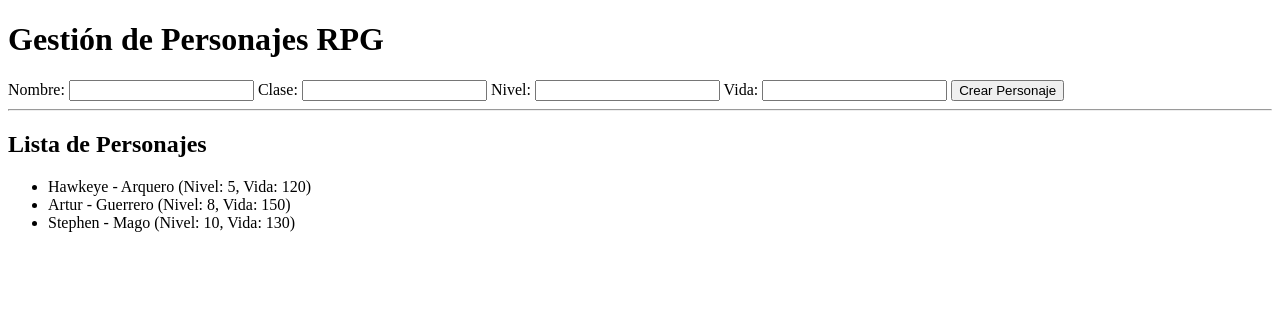
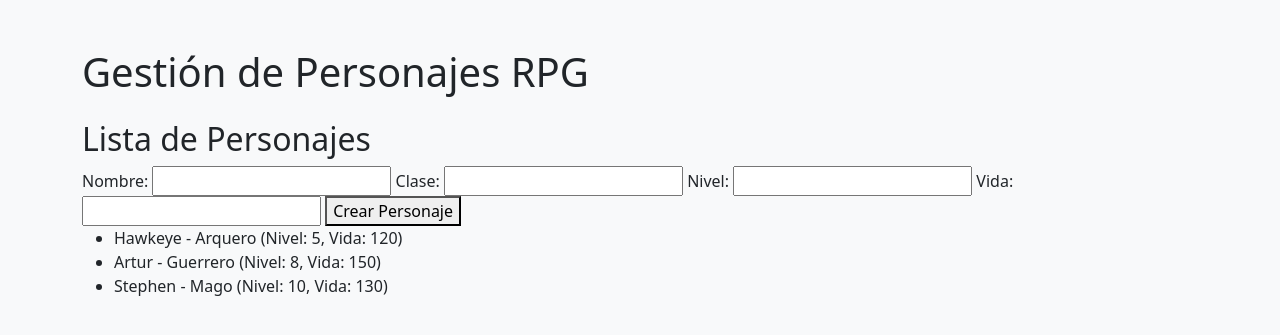
Before and after one commit to stg-rmz/RPG-MANAGER_PHYTON, a Flask app: page /personajes in a window 1280 px wide. Shown: the top 335 px of the page. Run offline with Flask 3, Linux system fonts and the light colour scheme.

Commit message:
Agrega UI de bootsrap en personajes.html

```diff
--- a/templates/personajes.html
+++ b/templates/personajes.html
@@ -3,10 +3,14 @@
 <head>
     <meta charset="UTF-8">
     <title>RPG Manager - Personajes</title>
+    <link href="https://cdn.jsdelivr.net/npm/bootstrap@5.3.3/dist/css/bootstrap.min.css" rel="stylesheet">
 </head>
-<body>
-    <h1>Gestión de Personajes RPG</h1>
+<body class="bg-light">
+    <div class="container mt-5">
+        <h1 class="mb-4">Gestión de Personajes RPG</h1>
 
+
+    <h2>Lista de Personajes</h2>
     <form action="/personajes" method="POST">
         <label>Nombre:</label>
         <input type="text" name="nombre">
@@ -23,13 +27,13 @@
         <button type="submit">Crear Personaje</button>
     </form>
 
-    <hr>
-    <h2>Lista de Personajes</h2>
     <ul>
         {% for p in personajes %}
             <li>{{ p.nombre }} - {{ p.clase_personaje }} (Nivel: {{ p.nivel }}, Vida: {{ p.vida }})</li>
         {% endfor %}
     </ul>
 
+    </div>
+    <script src="https://cdn.jsdelivr.net/npm/bootstrap@5.3.3/dist/js/bootstrap.bundle.min.js"></script>
 </body>
 </html>
```
